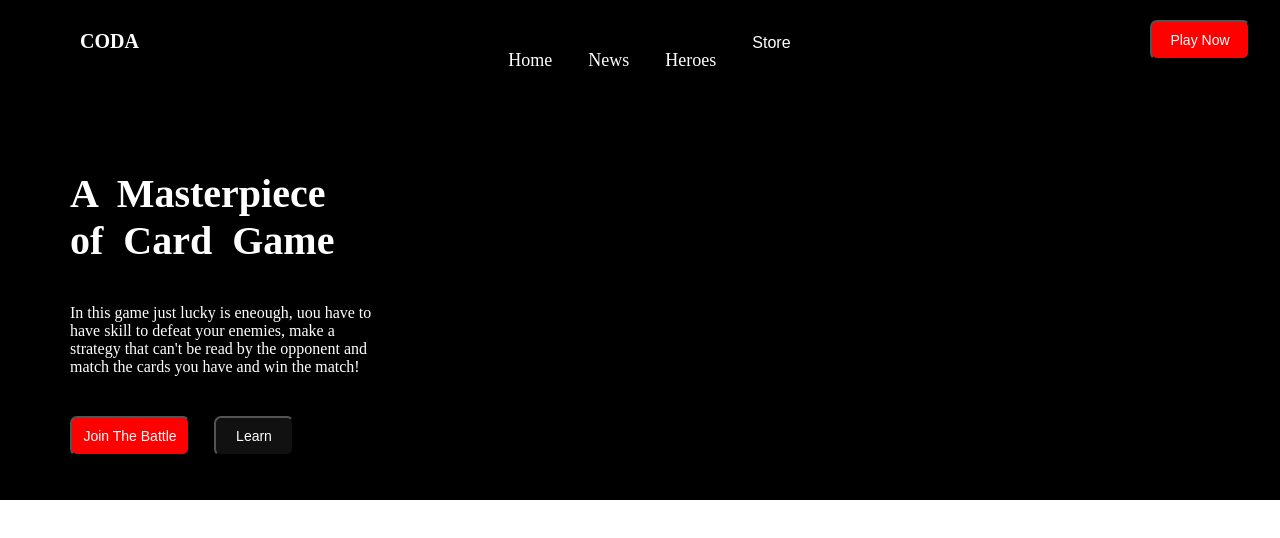
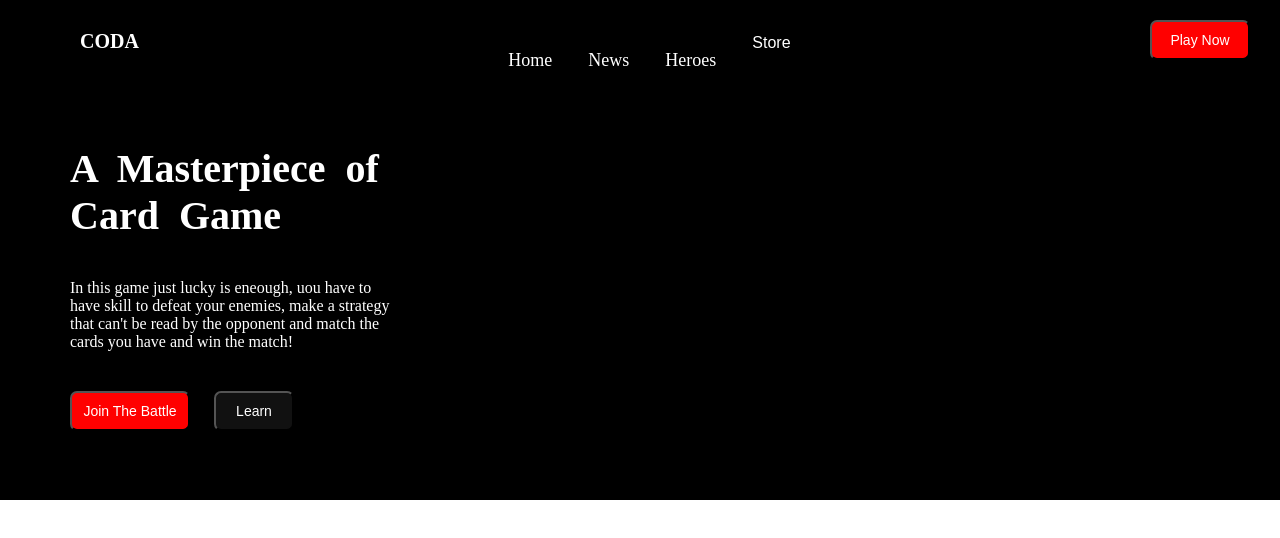
Before and after one commit to siafromspace/team-one, a plain HTML site: page index.html in a window 1280 px wide. Drawn offline with Linux system fonts and the light colour scheme.

Commit message:
Update styles.css

```diff
--- a/styles.css
+++ b/styles.css
@@ -10,8 +10,9 @@ header{
   background-color: black;
   height: 500px;
   color: white;
-  position: relative;
+  position: absolute;
   display: block;
+  min-width: 100px;
 }
 
 h2 {
@@ -100,13 +101,12 @@ h2 {
 #headerComment {
   float: left;
   text-align: left;
-  box-sizing: content-box;
-  margin-right: 65%;
-  padding: 50px;
-  border: 20px;
+  box-sizing: border-box;
+  margin: 15px 40px;
+  padding: 10px;
   display: inline;
-  margin-bottom: 30%;
-  border-bottom: 50px;
+  width: 30%;
+  height: 50%;
 }
 
 h1 {
```
